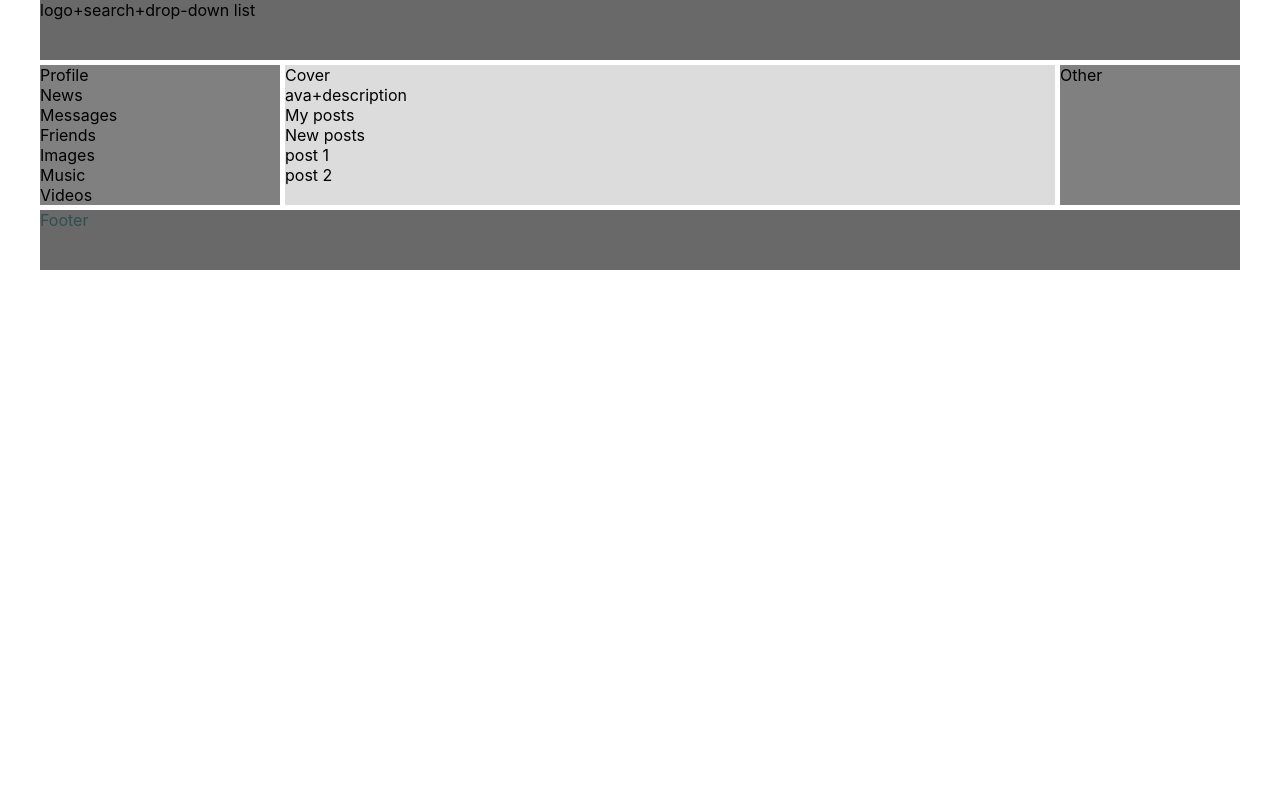
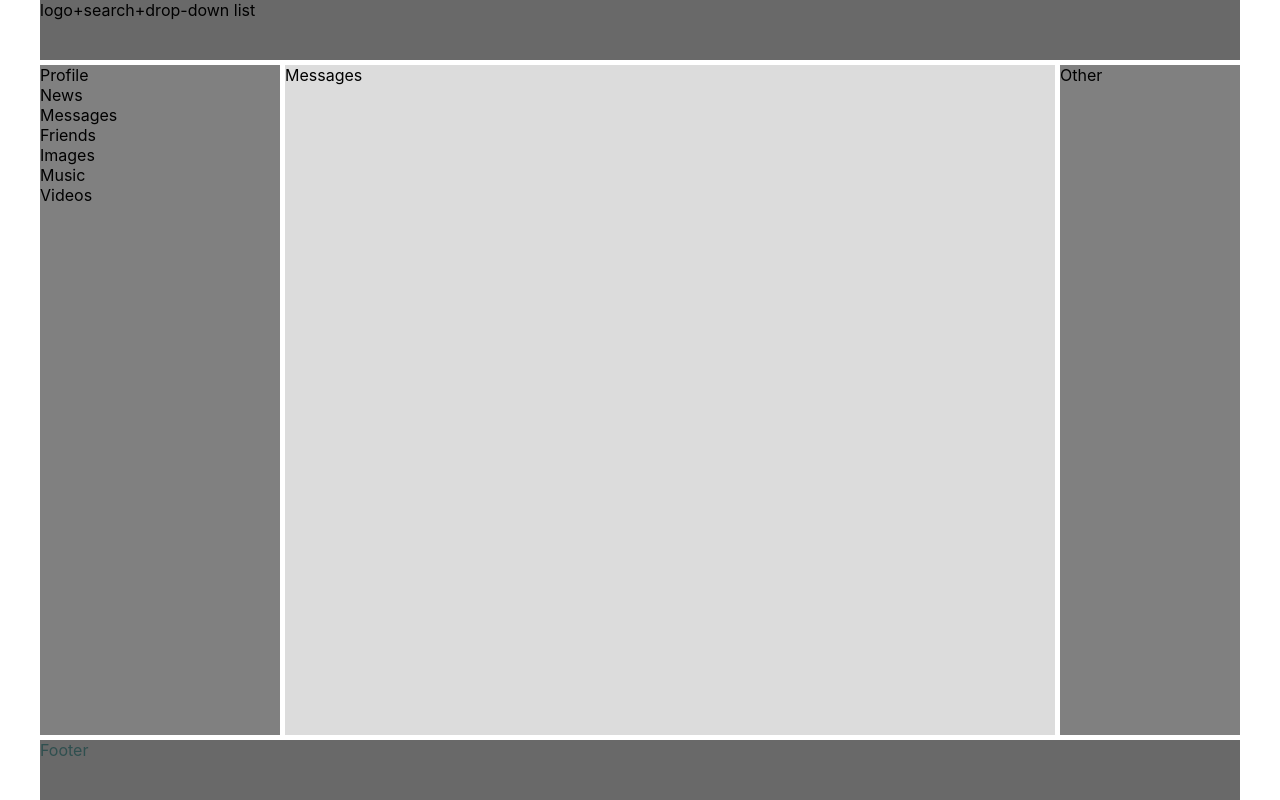
Before and after one commit to l-polina/react-spa-social-network, a React (Create React App) app: page / in a window 1280 px wide. Built offline with nearby package versions, Linux system fonts and the light colour scheme.

Commit message:
fixed the architecture of the project

```diff
--- a/src/App.css
+++ b/src/App.css
@@ -2,6 +2,7 @@
   margin: auto;
   display: grid;
   width: 1200px;
+  height: 100vh;
 
   grid-template-areas:
     "h h h"
@@ -12,3 +13,8 @@
   grid-template-columns: 20% 1fr 15%;
   grid-gap: 5px;
 }
+
+.app-wrapper-content {
+  grid-area: c;
+  background-color: gainsboro;
+}
--- a/src/App.js
+++ b/src/App.js
@@ -5,13 +5,17 @@ import Navbar from "./components/Navbar/Navbar";
 import Profile from "./components/Profile/Profile";
 import Other from "./components/Other/Other";
 import Footer from "./components/Footer/Footer";
+import Messages from "./components/Messages/Messages";
 
 const App = () => {
   return (
     <div className="app-wrapper">
       <Header />
       <Navbar />
-      <Profile />
+      <div className="app-wrapper-content">
+        <Messages />
+      </div>
+      {/*<Profile />*/}
       <Other />
       <Footer />
     </div>
--- /dev/null
+++ b/src/components/Messages/Messages.jsx
@@ -0,0 +1,8 @@
+import React from "react";
+import classes from "./Messages.module.css";
+
+const Messages = (props) => {
+  return <div>Messages</div>;
+};
+
+export default Messages;
--- /dev/null
+++ b/src/components/Profile/Posts/Post/Post.jsx
@@ -0,0 +1,12 @@
+import React from "react";
+import classes from "./Post.module.css";
+
+const Post = (props) => {
+  return (
+    <div>
+      <div>{props.message}</div>
+    </div>
+  );
+};
+
+export default Post;
--- /dev/null
+++ b/src/components/Profile/Posts/Posts.jsx
@@ -0,0 +1,16 @@
+import React from "react";
+import Post from "./Post/Post";
+import classes from "./Posts.module.css";
+
+const Posts = () => {
+  return (
+    <div>
+      My posts
+      <div>New posts</div>
+      <Post message="Hi,how are you?" />
+      <Post message="It's my first post" />
+    </div>
+  );
+};
+
+export default Posts;
--- a/src/components/Profile/Profile.jsx
+++ b/src/components/Profile/Profile.jsx
@@ -1,19 +1,13 @@
 import React from "react";
 import classes from "./Profile.module.css";
+import Posts from "./Posts/Posts";
 
 const Profile = () => {
   return (
-    <div className={classes.content}>
+    <div>
       <div>Cover</div>
       <div>ava+description</div>
-      <div>
-        My posts
-        <div>New posts</div>
-        <div>
-          <div>post 1</div>
-          <div>post 2</div>
-        </div>
-      </div>
+      <Posts />
     </div>
   );
 };
```
Also changed, not shown: src/components/Messages/Messages.module.css (added), src/components/Profile/Posts/Post/Post.module.css (added), src/components/Profile/Posts/Posts.module.css (added).
